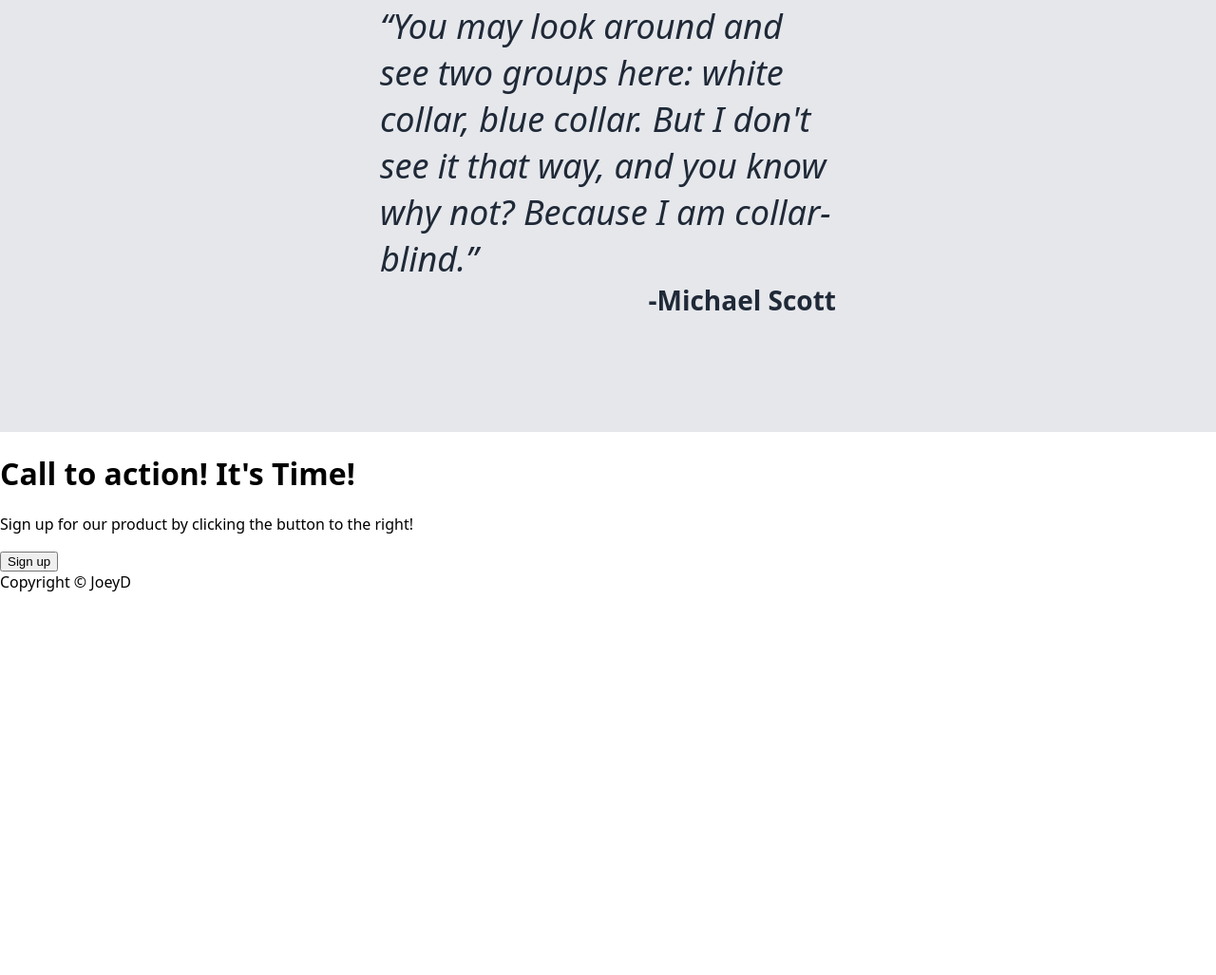
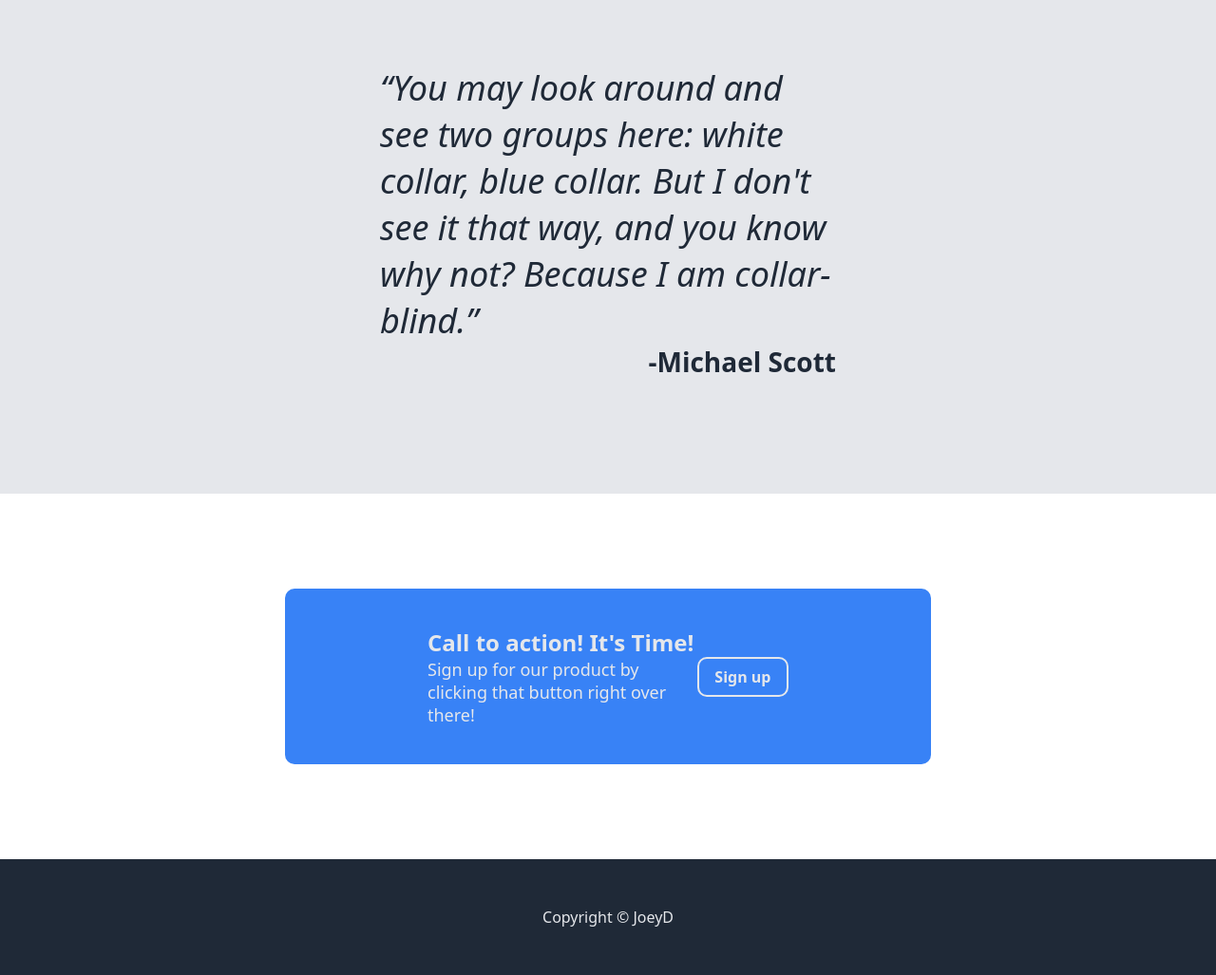
Before and after one commit to Ridyl/landing-page, a plain HTML site: page index.html in a window 1280 px wide. Shown: the part 1122-2149 px from the top of the page at 95% size. Before the commit the page ends 1746 px from the top, so only its background shows below. Drawn offline with Linux system fonts and the light colour scheme.

Commit message:
Completed full framework and color scheme. Need to fix reactiveness

```diff
--- a/index.html
+++ b/index.html
@@ -26,7 +26,7 @@
                     <a>Sign up</a>
                 </div>
             </div>
-                <h1 class="image_box">IMAGE PLACEHOLDER</h1>
+                <img class="image_box" src="images/garden.jpg">
         </div>
     </div>
 
@@ -62,12 +62,17 @@
         </div>
     </div>
 
-
+    <div class="body_container_three">
         <div class="body_third">
-            <h1>Call to action! It's Time!</h1>
-            <p>Sign up for our product by clicking the button to the right!</p>
-            <button>Sign up</button>
+            <div class="top_three">
+                <h1>Call to action! It's Time!</h1>
+                <p>Sign up for our product by clicking that button right over there!</p>
+            </div>
+            <div class="button">
+                <a>Sign up</a>
+            </div>
         </div>
+    </div>
 
 
     <div class="footer">
--- a/styles.css
+++ b/styles.css
@@ -43,7 +43,7 @@ h1.title {
     display: flex;
     margin: 40px 300px 100px 300px;
     justify-content: space-between;
-    gap: 24px;
+    gap: 70px;
     overflow: hidden;
 }
 
@@ -51,11 +51,13 @@ h1.title {
     display: flex;
     flex-direction: column;
     width: 50%;
+    justify-content: center;
+    gap: 0;
 }
 
 .sign_up_blue {
     background-color: #3882F6;
-    border-radius: 5px;
+    border-radius: 10px;
     color: #F9FAF8;
     font-weight: 600;
     width: 14ch;
@@ -73,14 +75,15 @@ h1.title {
     color: #F9FAF8;
     font-weight: 900;
     margin-bottom: 0;
+    padding: 0;
 }
 
 
 
 .image_box {
-    background-color: white;
-    opacity: 30%;
+    border-radius: 10px;
     flex-grow: 1;
+    flex-shrink: 0;
     width: 50%;
 }
 
@@ -143,3 +146,57 @@ h1.title {
     font-weight: 600;
     text-align: end;
 }
+
+.body_container_three {
+    display: flex;
+    justify-content: center;
+    padding: 100px 300px;
+}
+
+.body_third {
+    background-color: #3882F6;
+    color: #E5E7EB;
+    border-radius: 10px;
+    display: flex;
+    flex: 1;
+    justify-content: space-between;
+    align-items: center;
+    padding: 40px 150px;
+}
+
+.button {
+    border: 2px solid #E5E7EB;
+    border-radius: 10px;
+    color: #F9FAF8;
+    font-weight: 600;
+    width: 14ch;
+    padding: 8px 12px;
+    height: fit-content;
+
+    display: flex;
+    justify-content: center;
+}
+
+.top_three {
+    display: flex;
+    flex-direction: column;
+    justify-content: center;
+    padding: 0;
+}
+
+.top_three > h1 {
+    font-size: 24px;
+    margin: 0;
+}
+
+.top_three > p {
+    font-size: 18px;
+    margin: 0;
+}
+
+.footer {
+    background-color: #1F2937;
+    color: #E5E7EB;
+    text-align: center;
+    padding: 50px;
+}
```
Also changed, not shown: images/garden.jpg (added).
